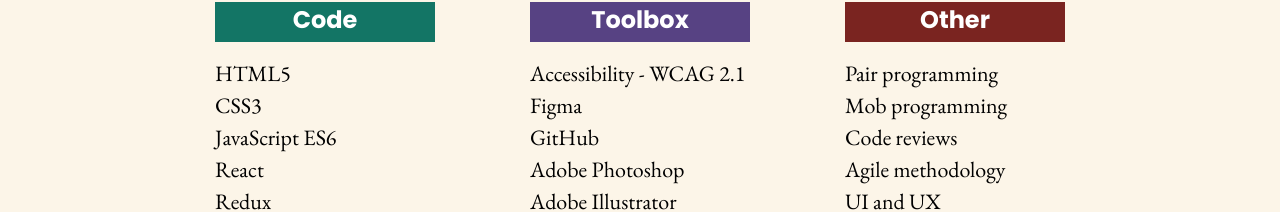
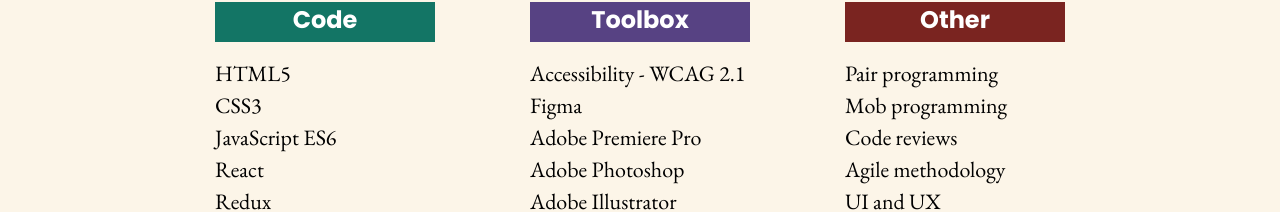
Before and after one commit to code-and-cats/portfolio, a React (Create React App) app: page / in a window 1280 px wide. Shown: the part 1980-2192 px from the top of the page. Built offline with nearby package versions, Linux system fonts and the light colour scheme.

Commit message:
add Premiere to Skills

```diff
--- a/src/components/Skills.js
+++ b/src/components/Skills.js
@@ -23,7 +23,7 @@
           <StyledUl>
             <StyledLi>Accessibility - WCAG 2.1</StyledLi>
             <StyledLi>Figma</StyledLi>
-            <StyledLi>GitHub</StyledLi>
+            <StyledLi>Adobe Premiere Pro</StyledLi>
             <StyledLi>Adobe Photoshop</StyledLi>
             <StyledLi>Adobe Illustrator</StyledLi>
             <StyledLi>Adobe InDesign</StyledLi>
```
